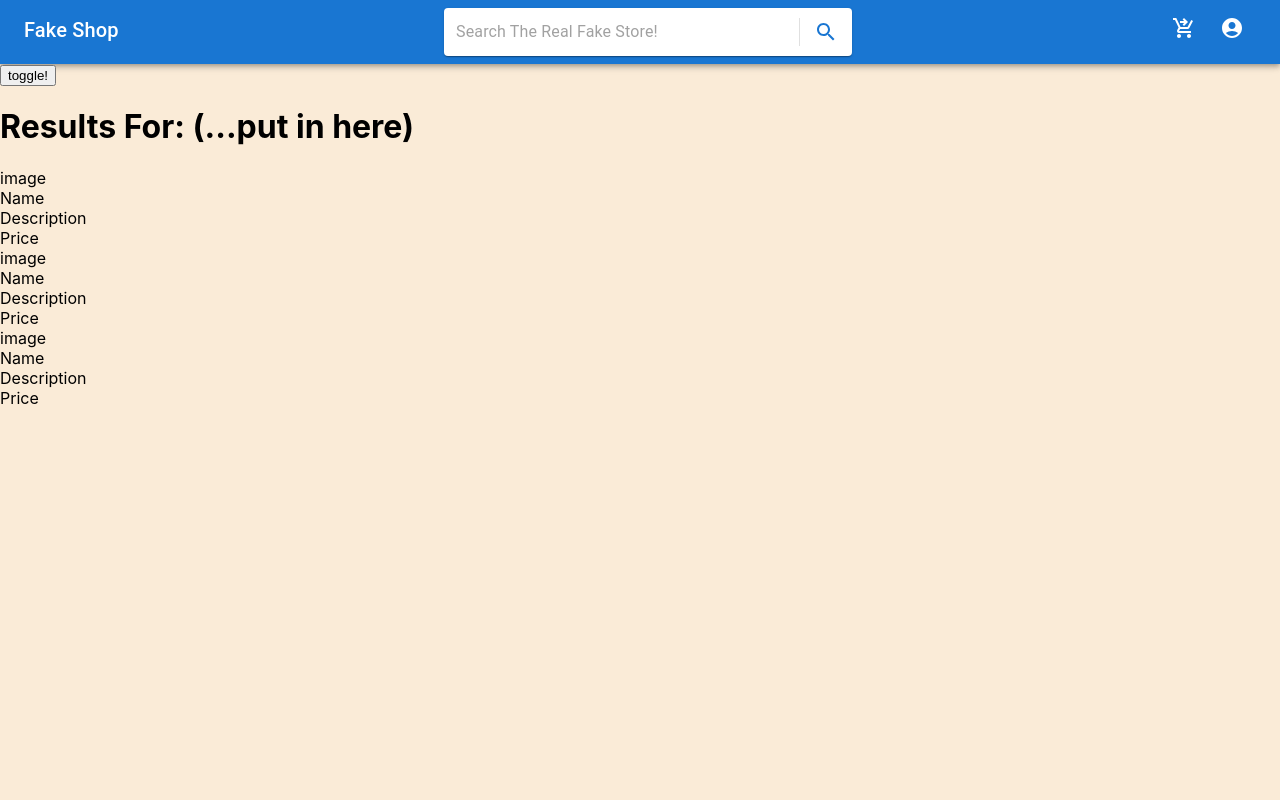
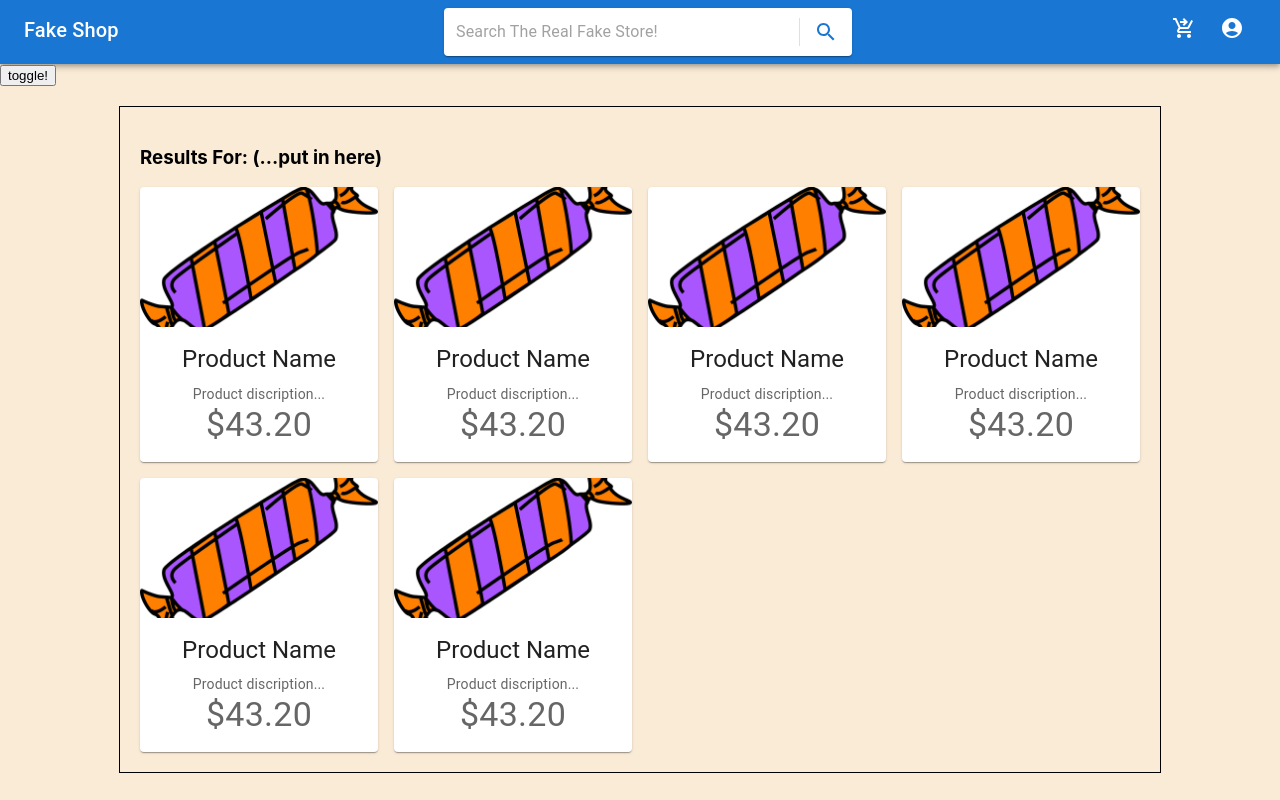
Before and after one commit to N8ers/fake-store, a React (Create React App) app: page / in a window 1280 px wide. Both pictures are taken after a click on the button "toggle!". Built offline with nearby package versions, Linux system fonts and the light colour scheme.

Commit message:
fleshout SearchResult

```diff
--- a/src/components/Home/SearchResult.js
+++ b/src/components/Home/SearchResult.js
@@ -1,11 +1,29 @@
+import {
+  Card,
+  CardContent,
+  CardMedia,
+  Typography,
+  CardActionArea,
+} from "@mui/material"
+
 function SearchResult() {
   return (
-    <div>
-      <div>image</div>
-      <div>Name</div>
-      <div>Description</div>
-      <div>Price</div>
-    </div>
+    <Card sx={{ maxWidth: 300 }}>
+      <CardActionArea>
+        <CardMedia component="img" height="140" image="/cartoon-candy.png" />
+        <CardContent>
+          <Typography gutterBottom variant="h5" component="div">
+            Product Name
+          </Typography>
+          <Typography variant="body2" color="text.secondary">
+            Product discription...
+          </Typography>
+          <Typography variant="h4" color="text.secondary">
+            $43.20
+          </Typography>
+        </CardContent>
+      </CardActionArea>
+    </Card>
   )
 }
 
--- a/src/components/Home/SearchResults.js
+++ b/src/components/Home/SearchResults.js
@@ -1,13 +1,27 @@
+import { Box, Grid } from "@mui/material"
+
 import SearchResult from "./SearchResult"
 
+import styles from "./SearchResults.module.css"
+
 function SearchResults() {
+  const results = [1, 2, 3, 4, 5, 6]
+
   return (
-    <div>
-      <h1>Results For: (...put in here)</h1>
+    <div className={styles.container}>
+      <h3>Results For: (...put in here)</h3>
 
-      <SearchResult />
-      <SearchResult />
-      <SearchResult />
+      <Box sx={{ flexGrow: 1 }} align="center">
+        <Grid container spacing={2}>
+          {results.map(() => (
+            <Grid item xs={12} sm={6} md={4} lg={3} align="center">
+              <Box>
+                <SearchResult />
+              </Box>
+            </Grid>
+          ))}
+        </Grid>
+      </Box>
     </div>
   )
 }
--- /dev/null
+++ b/src/components/Home/SearchResults.module.css
@@ -0,0 +1,6 @@
+.container {
+  border: 1px solid black;
+  margin: 20px auto;
+  max-width: 1000px;
+  padding: 20px;
+}
--- a/src/pages/Home.js
+++ b/src/pages/Home.js
@@ -3,7 +3,7 @@ import { useState } from "react"
 import DefaultHome from "../components/Home/DefaultHome"
 import SearchResults from "../components/Home/SearchResults"
 
-import styles from "./Home.module.css"
+// import styles from "./Home.module.css"
 
 function Home() {
   const [isSearching, setIsSearching] = useState(false)
```
Also changed, not shown: public/cartoon-candy.png (added).
